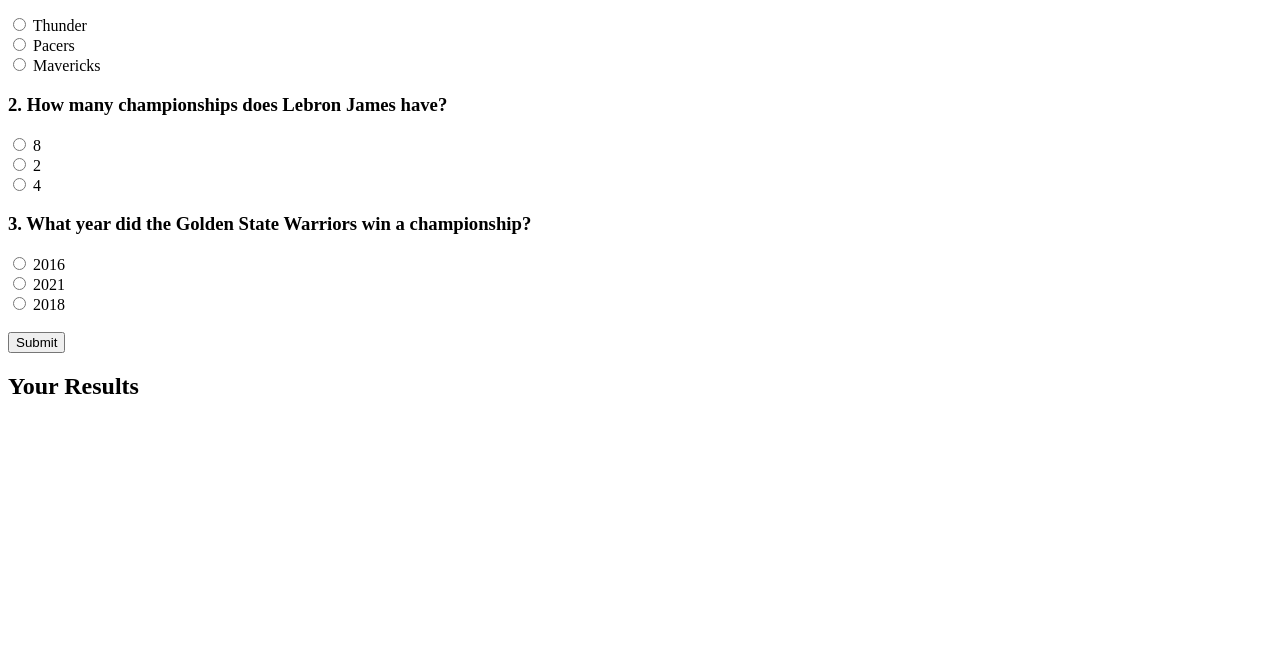
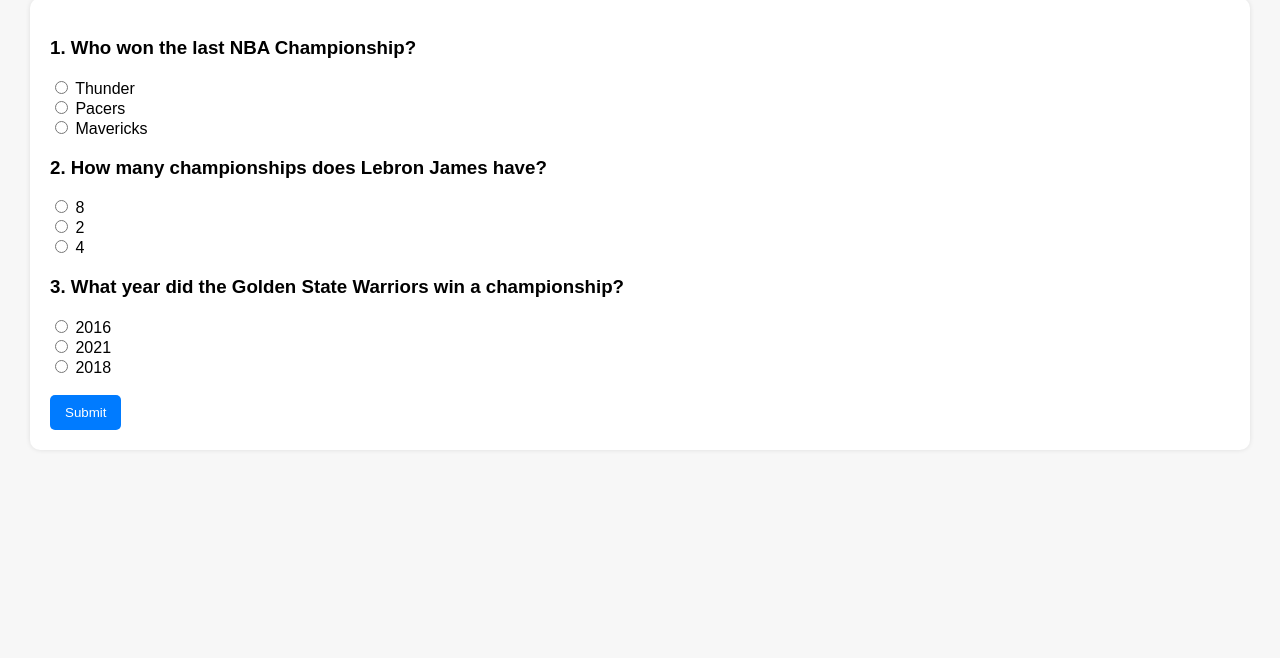
Before and after one commit to Javan27/myquizpage, a plain HTML site: page index.html in a window 1280 px wide. Shown: the part 142-800 px from the top of the page. Drawn offline with Linux system fonts and the light colour scheme; a script that the page names is missing.

Commit message:
Change stylesheet link and maintain HTML structure
Updated the stylesheet link and ensured proper HTML structure.

```diff
--- a/index.html
+++ b/index.html
@@ -4,7 +4,7 @@
   <meta charset="UTF-8">
   <meta name="viewport" content="width=device-width, initial-scale=1.0">
   <title>Mini JavaScript Quiz</title>
-  <link rel="stylesheet" href="style.css">
+  <link rel="stylesheet" href="basketballminiquiz.css">
 </head>
 <body>
 
```
